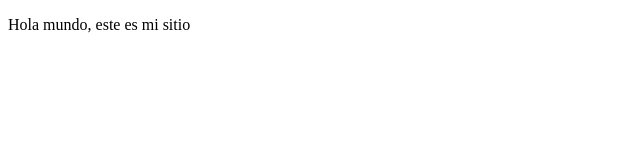
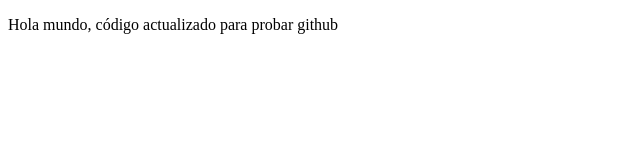
Before and after one commit to juli6464/proyectoDemoCursoPrework, a plain HTML site: page index.html in a window 1280 px wide. Shown: the whole page, without its empty margins (0-640 px from the left). Drawn offline with Linux system fonts and the light colour scheme.

Commit message:
cambios agregados para el archivo

```diff
--- a/index.html
+++ b/index.html
@@ -8,7 +8,7 @@
 </head>
 <body>
     <p>
-        Hola mundo, este es mi sitio
+        Hola mundo, código actualizado para probar github
     </p>
 </body>
 </html>
```
